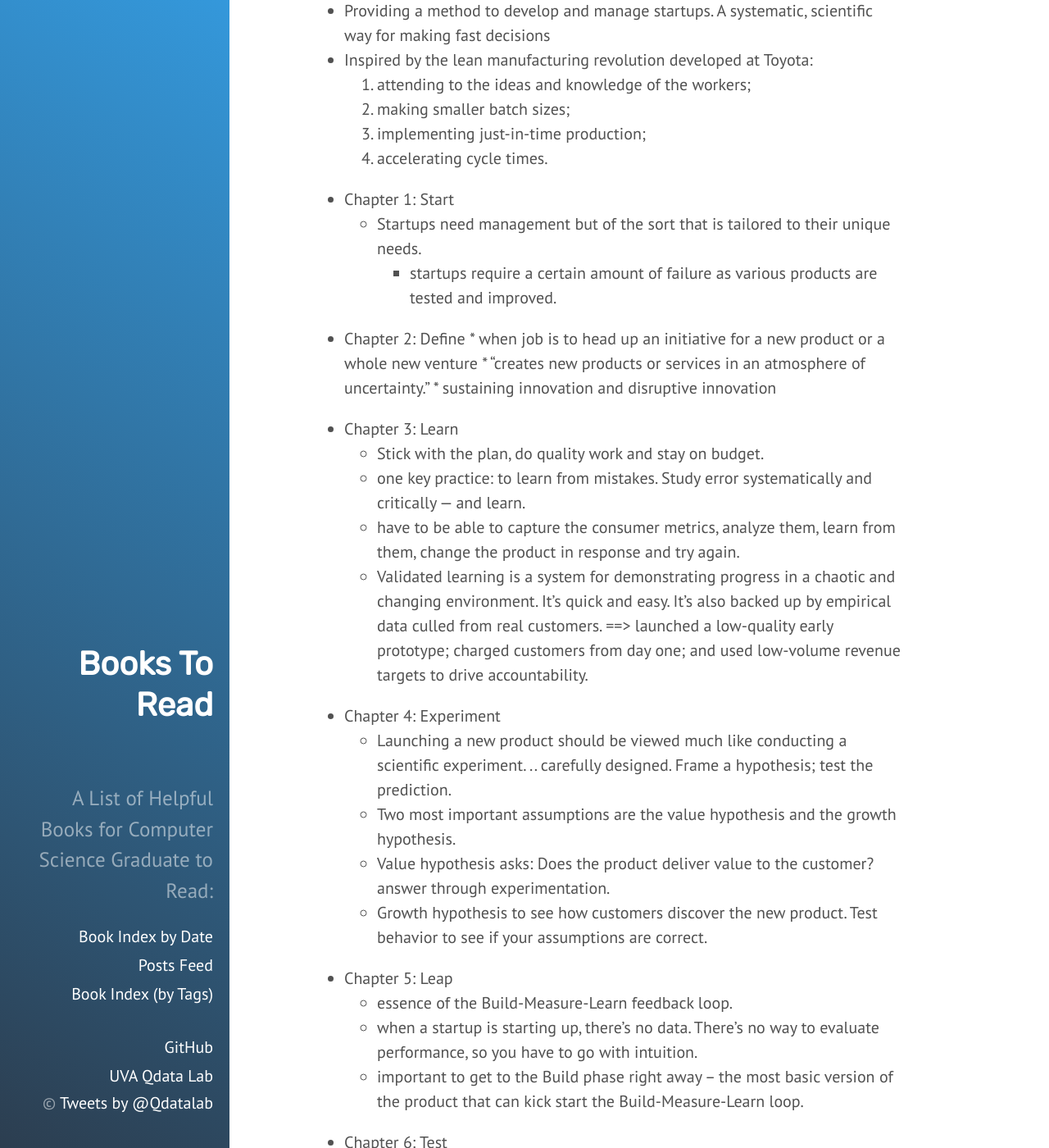
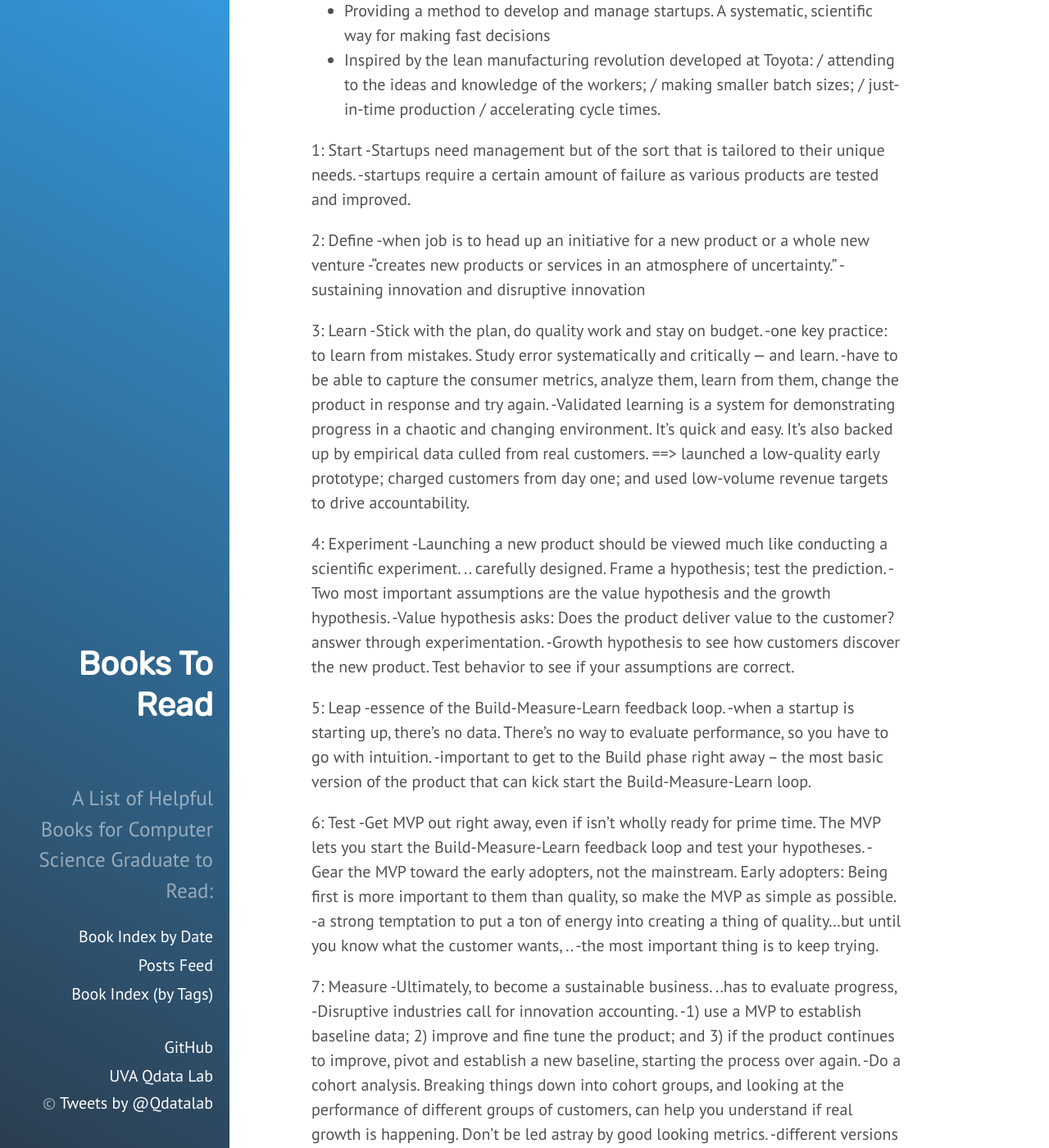
Before and after one commit to qiyanjun/books2read, a Jekyll site: the page built from _posts/2017-04-11-The-Lean-Startup.md, in a window 1280 px wide and 1400 px high, scrolled down 395 px. Shown: the whole window at 82% size. Built offline with Jekyll 4.4.1, drawn with Linux system fonts in a browser that asks for light colours; some of the changed text lies outside the part shown.

Commit message:
Update 2017-04-11-The-Lean-Startup.md

```diff
--- a/_posts/2017-04-11-The-Lean-Startup.md
+++ b/_posts/2017-04-11-The-Lean-Startup.md
@@ -11,77 +11,71 @@ tags:
 - [URL](https://www.amazon.com/dp/B004J4XGN6/ref=dp-kindle-redirect?_encoding=UTF8&btkr=1)
 - a great read, powerful, logical
 - Providing a method to develop and manage startups. A systematic, scientific way for making fast decisions
-- Inspired by the lean manufacturing revolution developed at Toyota:
-1. attending to the ideas and knowledge of the workers;
-2. making smaller batch sizes;
-3. implementing just-in-time production;
-4. accelerating cycle times.
+- Inspired by the lean manufacturing revolution developed at Toyota: /  attending to the ideas and knowledge of the workers; /  making smaller batch sizes; / just-in-time production / accelerating cycle times.
 
-- Chapter 1: Start
-	* Startups need management but of the sort that is tailored to their unique needs.
-  	* startups require a certain amount of failure as various products are tested and improved.
+1: Start
+	-Startups need management but of the sort that is tailored to their unique needs.
+  	-startups require a certain amount of failure as various products are tested and improved.
 
-- Chapter 2: Define
-  	* when job is to head up an initiative for a new product or a whole new venture
-  	* "creates new products or services in an atmosphere of uncertainty.”
-  	* sustaining innovation and disruptive innovation
+2: Define
+  	-when job is to head up an initiative for a new product or a whole new venture
+  	-"creates new products or services in an atmosphere of uncertainty.”
+  	-sustaining innovation and disruptive innovation
 
-- Chapter 3: Learn
-	* Stick with the plan, do quality work and stay on budget.
-	* one key practice: to learn from mistakes. Study error systematically and critically — and learn.
-	* have to be able to capture the consumer metrics, analyze them, learn from them, change the product in response and try again.
-	* Validated learning is a system for demonstrating progress in a chaotic and changing environment. It’s quick and easy. It’s also backed up by empirical data culled from real customers. ==> launched a low-quality early prototype; charged customers from day one; and used low-volume revenue targets to drive accountability.
+ 3: Learn
+	-Stick with the plan, do quality work and stay on budget.
+	-one key practice: to learn from mistakes. Study error systematically and critically — and learn.
+	-have to be able to capture the consumer metrics, analyze them, learn from them, change the product in response and try again.
+	-Validated learning is a system for demonstrating progress in a chaotic and changing environment. It’s quick and easy. It’s also backed up by empirical data culled from real customers. ==> launched a low-quality early prototype; charged customers from day one; and used low-volume revenue targets to drive accountability.
 
-- Chapter 4: Experiment
-	* Launching a new product should be viewed much like conducting a scientific experiment. .. carefully designed. Frame a hypothesis; test the prediction.
-	* Two most important assumptions are the value hypothesis and the growth hypothesis.
-	* Value hypothesis asks: Does the product deliver value to the customer?  answer through experimentation.
-	* Growth hypothesis to see how customers discover the new product. Test behavior to see if your assumptions are correct.
+ 4: Experiment
+	-Launching a new product should be viewed much like conducting a scientific experiment. .. carefully designed. Frame a hypothesis; test the prediction.
+	-Two most important assumptions are the value hypothesis and the growth hypothesis.
+	-Value hypothesis asks: Does the product deliver value to the customer?  answer through experimentation.
+	-Growth hypothesis to see how customers discover the new product. Test behavior to see if your assumptions are correct.
 
-- Chapter 5: Leap
-	* essence of the Build-Measure-Learn feedback loop.
-	* when a startup is starting up, there’s no data. There’s no way to evaluate performance, so you have to go with intuition.
-	* important to get to the Build phase right away -- the most basic version of the product that can kick start the Build-Measure-Learn loop.
+ 5: Leap
+	-essence of the Build-Measure-Learn feedback loop.
+	-when a startup is starting up, there’s no data. There’s no way to evaluate performance, so you have to go with intuition.
+	-important to get to the Build phase right away -- the most basic version of the product that can kick start the Build-Measure-Learn loop.
 
-- Chapter 6: Test
-	* Get  MVP out  right away, even if isn’t wholly ready for prime time. The MVP lets you start the Build-Measure-Learn feedback loop and test your hypotheses.
-	* Gear the MVP toward the early adopters, not the mainstream. Early adopters: Being first is more important to them than quality, so make the MVP as simple as possible.
-	* a strong temptation to put a ton of energy into creating a thing of quality...but until you know what the customer wants, ..
-	* the most important thing is to keep trying.
+ 6: Test
+	-Get  MVP out  right away, even if isn’t wholly ready for prime time. The MVP lets you start the Build-Measure-Learn feedback loop and test your hypotheses.
+	-Gear the MVP toward the early adopters, not the mainstream. Early adopters: Being first is more important to them than quality, so make the MVP as simple as possible.
+	-a strong temptation to put a ton of energy into creating a thing of quality...but until you know what the customer wants, ..
+	-the most important thing is to keep trying.
 
-- Chapter 7: Measure
-	* Ultimately, to become a sustainable business. ..has to evaluate progress,
-	* Disruptive industries call for innovation accounting.
-	* 1) use a MVP to establish baseline data; 2) improve and fine tune the product; and 3) if the product continues to improve, pivot and establish a new baseline, starting the process over again.
-	* Do a cohort analysis. Breaking things down into cohort groups, and looking at the performance of different groups of customers, can help you understand if real growth is happening. Don’t be led astray by good looking metrics.
-	* different versions of a product to different people can help refine what the customer does and does not want.
-	* Metrics should be actionable, accessible and auditable:
+ 7: Measure
+	-Ultimately, to become a sustainable business. ..has to evaluate progress,
+	-Disruptive industries call for innovation accounting.
+	-1) use a MVP to establish baseline data; 2) improve and fine tune the product; and 3) if the product continues to improve, pivot and establish a new baseline, starting the process over again.
+	-Do a cohort analysis. Breaking things down into cohort groups, and looking at the performance of different groups of customers, can help you understand if real growth is happening. Don’t be led astray by good looking metrics.
+	-different versions of a product to different people can help refine what the customer does and does not want.
+	-Metrics should be actionable, accessible and auditable:
 
-- Chapter 8: Pivot (or Persevere)
-	* "when to change, don’t throw everything out and start over;  to build on what learned so far."
-	* “Pivot or persevere” regularly
-	* "Zoom in: focusing on a small part of the previous strategy, or a single feature of the product
-	* customer segment pivot / Platform pivot / Business architect pivot. / Value capture pivot. / Engine of growth pivot. / Channel pivot. / Technology pivot.
+ 8: Pivot (or Persevere)
+	-"when to change, don’t throw everything out and start over;  to build on what learned so far."
+	-“Pivot or persevere” regularly
+	-"Zoom in: focusing on a small part of the previous strategy, or a single feature of the product
+	-customer segment pivot / Platform pivot / Business architect pivot. / Value capture pivot. / Engine of growth pivot. / Channel pivot. / Technology pivot.
 
-- Chapter 9: Batch
- 	* need to know who customers are, what  customers want, how to listen to  customers and how to plan to grow
-	* Small batch sizes are better for startups in the face of rapid change.
+ 9: Batch
+ 	-need to know who customers are, what  customers want, how to listen to  customers and how to plan to grow
+	-Small batch sizes are better for startups in the face of rapid change.
 
-- Chapter 10: Grow:  ways to build sustainable growth
-	* Sticky Engines of growth: rely on lots of repeat business.
-	* Viral Engines of growth, powered by a feedback loop — the viral loop — and its productivity is measured with the viral coefficient. T
-	* The Paid Engine of growth, e.g., advertising or sales team, key is to increase revenue from customers and/or reduce the cost of acquiring new customers.
+ 10: Grow:  ways to build sustainable growth
+	-Sticky Engines of growth: rely on lots of repeat business.
+	-Viral Engines of growth, powered by a feedback loop — the viral loop — and its productivity is measured with the viral coefficient. T
+	-The Paid Engine of growth, e.g., advertising or sales team, key is to increase revenue from customers and/or reduce the cost of acquiring new customers.
 
-- Chapter 11: Adapt
-	* "Speed can compromise quality if you let it".
-	* "Early adopters are tolerant of minor flaws, but eventually  want to go mainstream and that market is intolerant of flaws."
-	* “Five Whys.” to ask “why?” five times, and with each iteration, you burrow deeper into the root of a problem. "behind every technical problem is a human problem."  /  Focus on new problems as they come up.
+ 11: Adapt
+	-"Speed can compromise quality if you let it".
+	-"Early adopters are tolerant of minor flaws, but eventually  want to go mainstream and that market is intolerant of flaws."
+	-“Five Whys.” to ask “why?” five times, and with each iteration, you burrow deeper into the root of a problem. "behind every technical problem is a human problem."  /  Focus on new problems as they come up.
 
-- Chapter 12: Innovate
-	* certain structures and organizational qualities facilitate innovation. /  scarce, but secure, resources / do need steady income and the confidence that comes with it. / Startup teams should also be autonomous. / have to run many experiments / teams should include people from every functional and relevant area / innovators should have a stake in the outcome/  to create a sandbox where innovators can try out new ideas.
+ 12: Innovate / certain structures and organizational qualities facilitate innovation. /  scarce, but secure, resources / do need steady income and the confidence that comes with it. / Startup teams should also be autonomous. / have to run many experiments / teams should include people from every functional and relevant area / innovators should have a stake in the outcome/  to create a sandbox where innovators can try out new ideas.
 
-- Chapter 13: Epilogue
-	*" need to experiment to verify ...working on the right thing. "
+ 13: Epilogue / " need to experiment to verify ...working on the right thing. "
 
 
 
```
